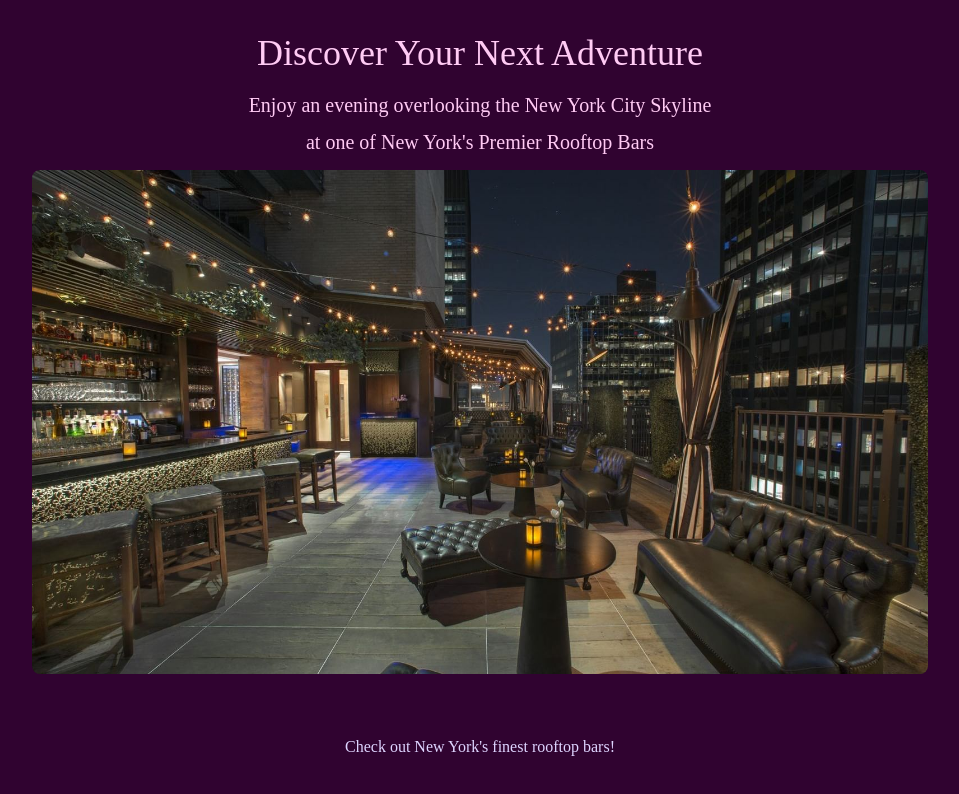
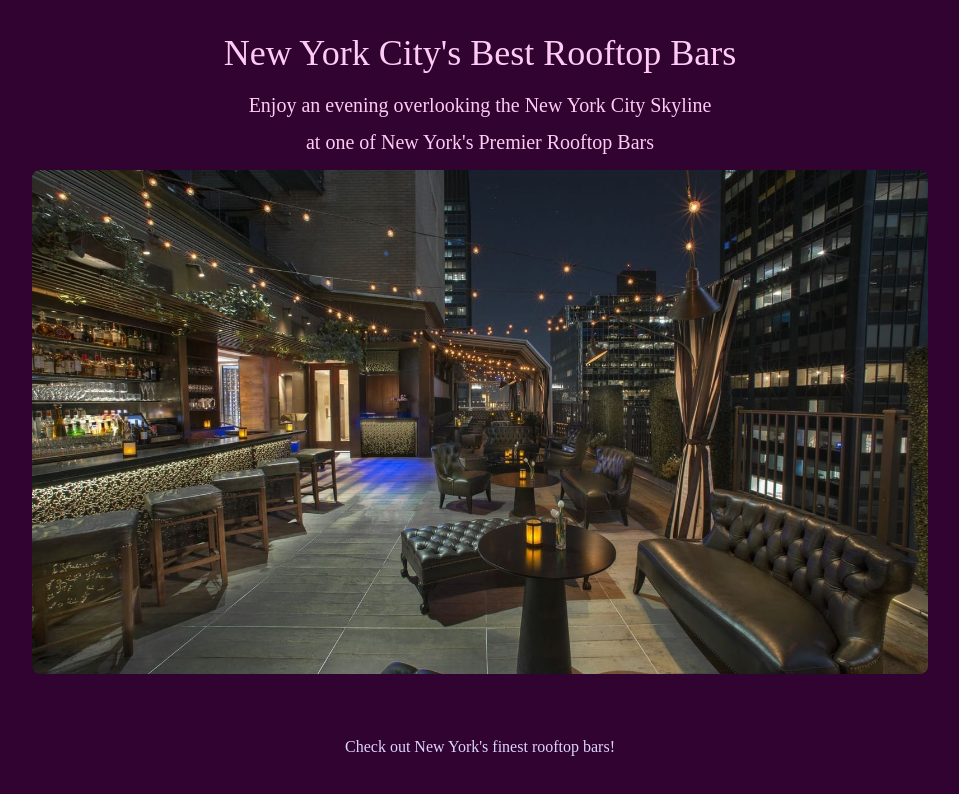
Before and after one commit to Sincherz/CS-261, a website: page public/index.html in a window 1280 px wide. Shown: the whole page, without its empty margins (160-1119 px from the left). Drawn offline with Linux system fonts and the light colour scheme.

Commit message:
Minor Changes

```diff
--- a/public/index.html
+++ b/public/index.html
@@ -9,7 +9,7 @@
   <body>
       <article>
         <h1></h1>
-        <h1>Discover Your Next Adventure</h1>
+        <h1>New York City's Best Rooftop Bars</h1>
           <h3>Enjoy an evening overlooking the New York City Skyline </h3>
           <h3>at one of New York's Premier Rooftop Bars</h3>
 
```
